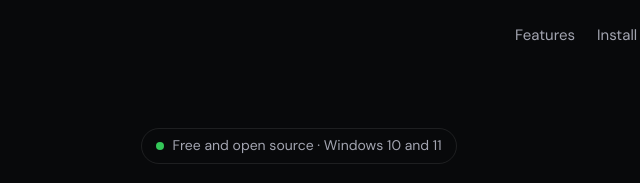
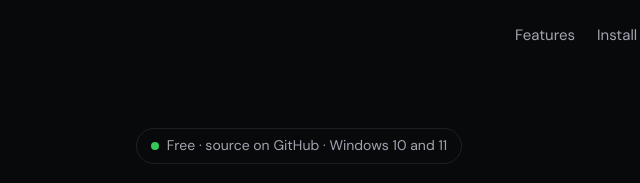
Before and after one commit to harshil12345000/AgentNotch, a plain HTML site: page site/index.html in a window 1280 px wide. Shown: the top 183 px of the page, 341-981 px from the left. Drawn offline with Linux system fonts and the light colour scheme.

Commit message:
Site: say 'source on GitHub' rather than 'open source' while there is no license

```diff
--- a/site/index.html
+++ b/site/index.html
@@ -103,7 +103,7 @@
   </nav>
 
   <header class="hero" id="top">
-    <span class="pill"><span class="dot" style="background:var(--green)"></span> Free and open source · Windows 10 and 11</span>
+    <span class="pill"><span class="dot" style="background:var(--green)"></span> Free · source on GitHub · Windows 10 and 11</span>
     <h1>Your AI coding agents, at a glance.</h1>
     <p class="lede">Notch is a tiny Mac-style notch for Windows. It sits on the edge of your screen and shows which Claude Code, Codex and T3 Code sessions are working, which are waiting on you, and which are done.</p>
     <div class="cta">
```
